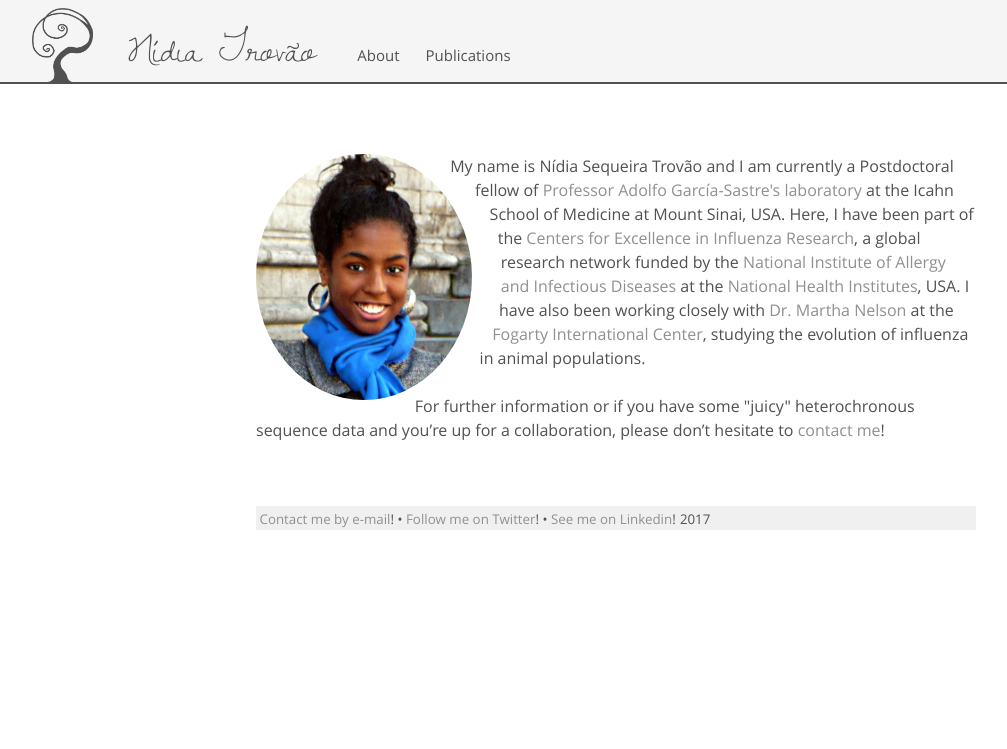
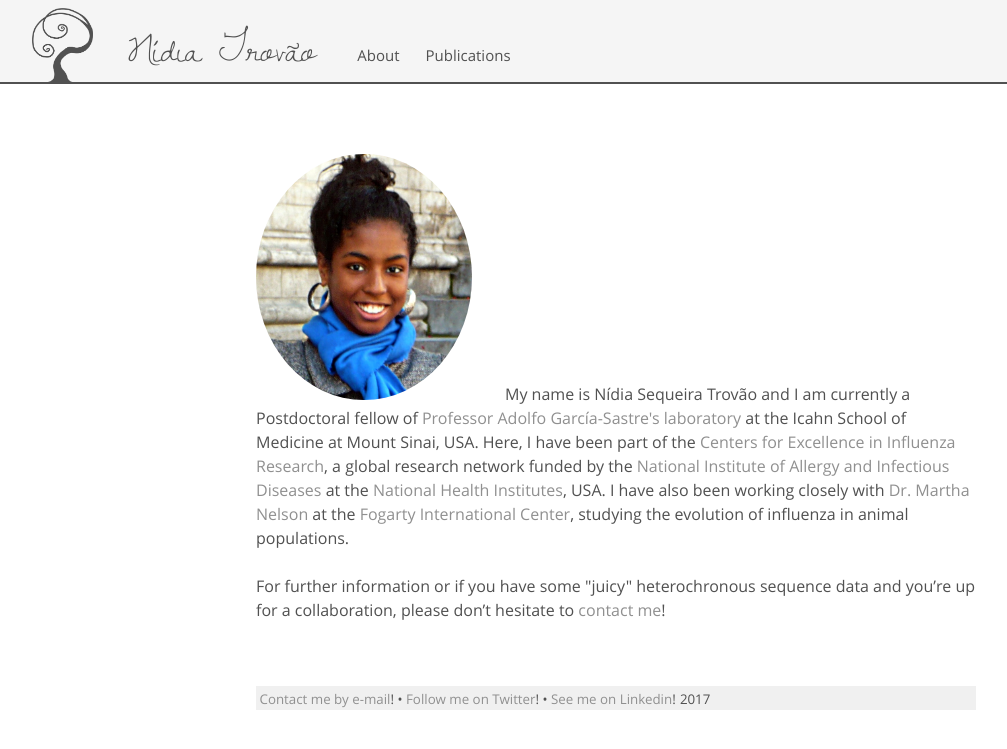
Before and after one commit to nidiatrovao/nidiatrovao.github.io, a Jekyll site: the page built from index.html, in a window 1280 px wide. Shown: the top 749 px of the page, without its empty margins (24-1031 px from the left). Built offline with Jekyll 4.4.1, drawn with Linux system fonts in a browser that asks for light colours.

Commit message:
Update _base.scss

```diff
--- a/_sass/_base.scss
+++ b/_sass/_base.scss
@@ -64,7 +64,7 @@ img {
   max-width: 30%;
   margin: 0 4% 0 0;
   border-radius: 50%;
-  float: left;
+  //float: left;
   -webkit-shape-outside:circle();
   shape-outside:circle();
 }
```
